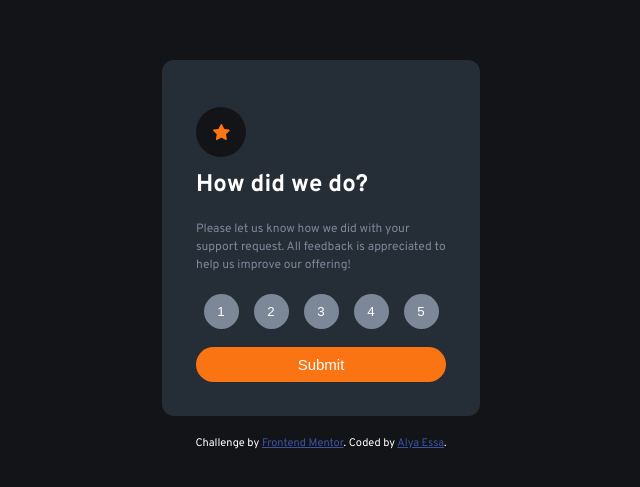
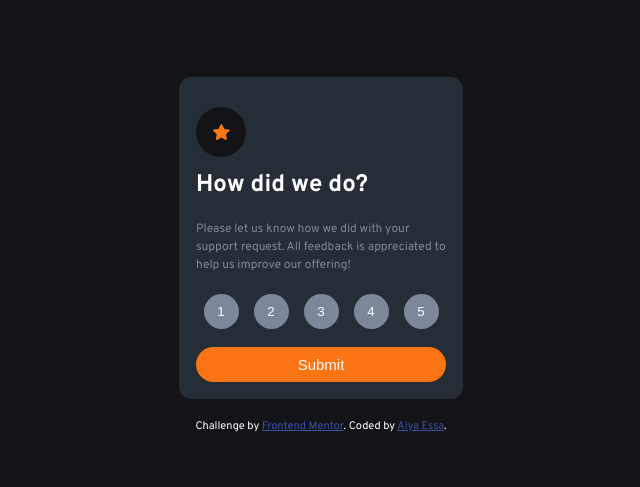
Before and after one commit to AlyaEssa/Interactive-rating-component-js, a plain HTML site: page index.html in a window 1280 px wide. Shown: the part 145-632 px from the top of the page, without its empty margins (319-959 px from the left). Drawn offline with Linux system fonts and the light colour scheme.

Commit message:
Update style.css

```diff
--- a/style.css
+++ b/style.css
@@ -30,7 +30,7 @@ body {
 
 .box-container {
   background-color: var(--dark-blue);
-  padding: 34px;
+  padding: 17px;
   border-radius: 12px;
 }
 
```
